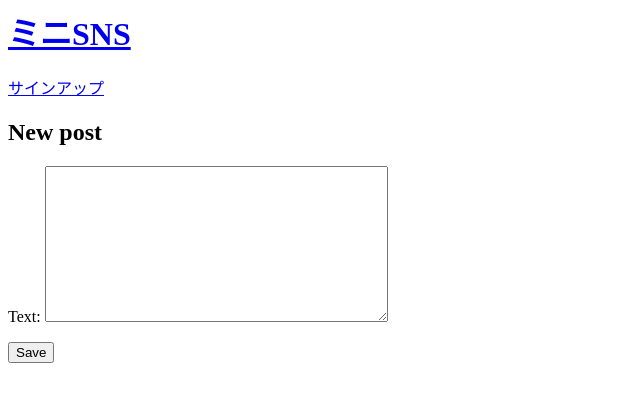
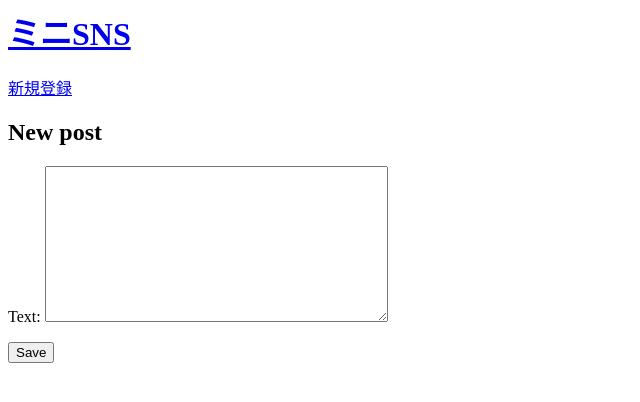
Before and after one commit to KobayashiYoh/mini_sns, a Django app: page /post/new/ in a window 1280 px wide. Shown: the top 402 px of the page, without its empty margins (0-640 px from the left). Run offline with Django 3.2, Linux system fonts and the light colour scheme.

Commit message:
サインアップ後にタイムラインへ遷移

```diff
--- a/timeline/templates/timeline/base.html
+++ b/timeline/templates/timeline/base.html
@@ -8,7 +8,7 @@
             <h1><a href="/">ミニSNS</a></h1>
         </div>
         <div>
-            <a href="/signup">サインアップ</a>
+            <a href="/signup">新規登録</a>
         </div>
         {% block content %}
         {% endblock %}
--- a/timeline/views.py
+++ b/timeline/views.py
@@ -9,6 +9,7 @@ def signup_view(request):
         form = SignupForm(request.POST)
         if form.is_valid():
             form.save()
+            return redirect('post_list')
     else:
         form = SignupForm()
     param = {
```
